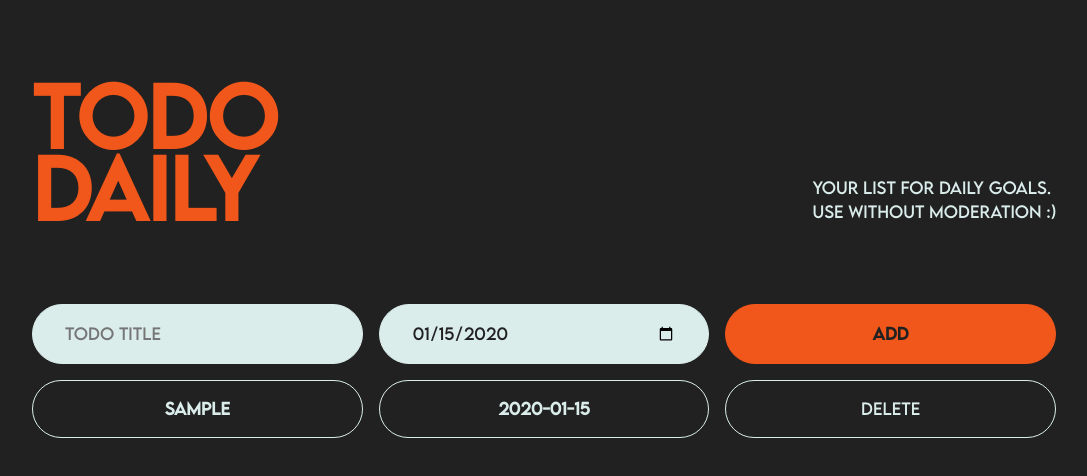
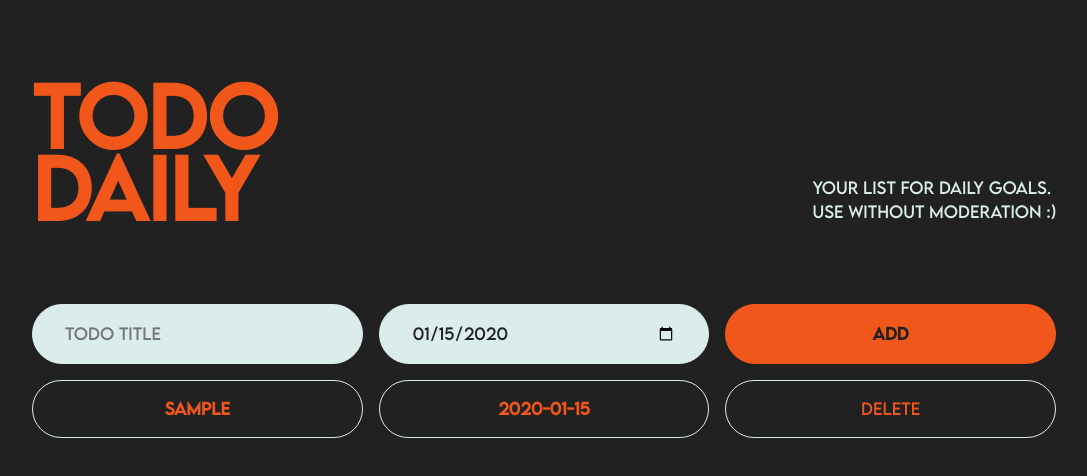
Before and after one commit to rebecaparreiras/todo-list, a plain HTML site: page index.html in a window 1280 px wide. Both pictures are taken after typing "Sample", "2020-01-15" into the empty fields and a click on the button "Add". Shown: the whole page, without its empty margins (96-1183 px from the left). Drawn offline with Linux system fonts and the light colour scheme.

Commit message:
atualização do design

```diff
--- a/style.css
+++ b/style.css
@@ -181,7 +181,7 @@ textarea {
 input:focus,
 textarea:focus {
     font-weight: var(--fw-medium);
-    color: var(--clr-neutral-100);
+    color: var(--clr-primary-100);
 }
 
 .add-btn {
@@ -210,7 +210,7 @@ textarea:focus {
     background-color: transparent;
     border: solid 1px var(--clr-neutral-600);
     border-radius: 30px;
-    color: var(--clr-neutral-600);
+    color: var(--clr-primary-100);
     word-break: break-word;
     overflow-wrap: break-word;
     white-space: normal;
@@ -221,7 +221,7 @@ textarea:focus {
     background-color: transparent;
     border: solid 1px var(--clr-neutral-600);
     border-radius: 30px;
-    color: var(--clr-neutral-600);
+    color: var(--clr-primary-100);
     cursor: pointer;
 }
 
```
